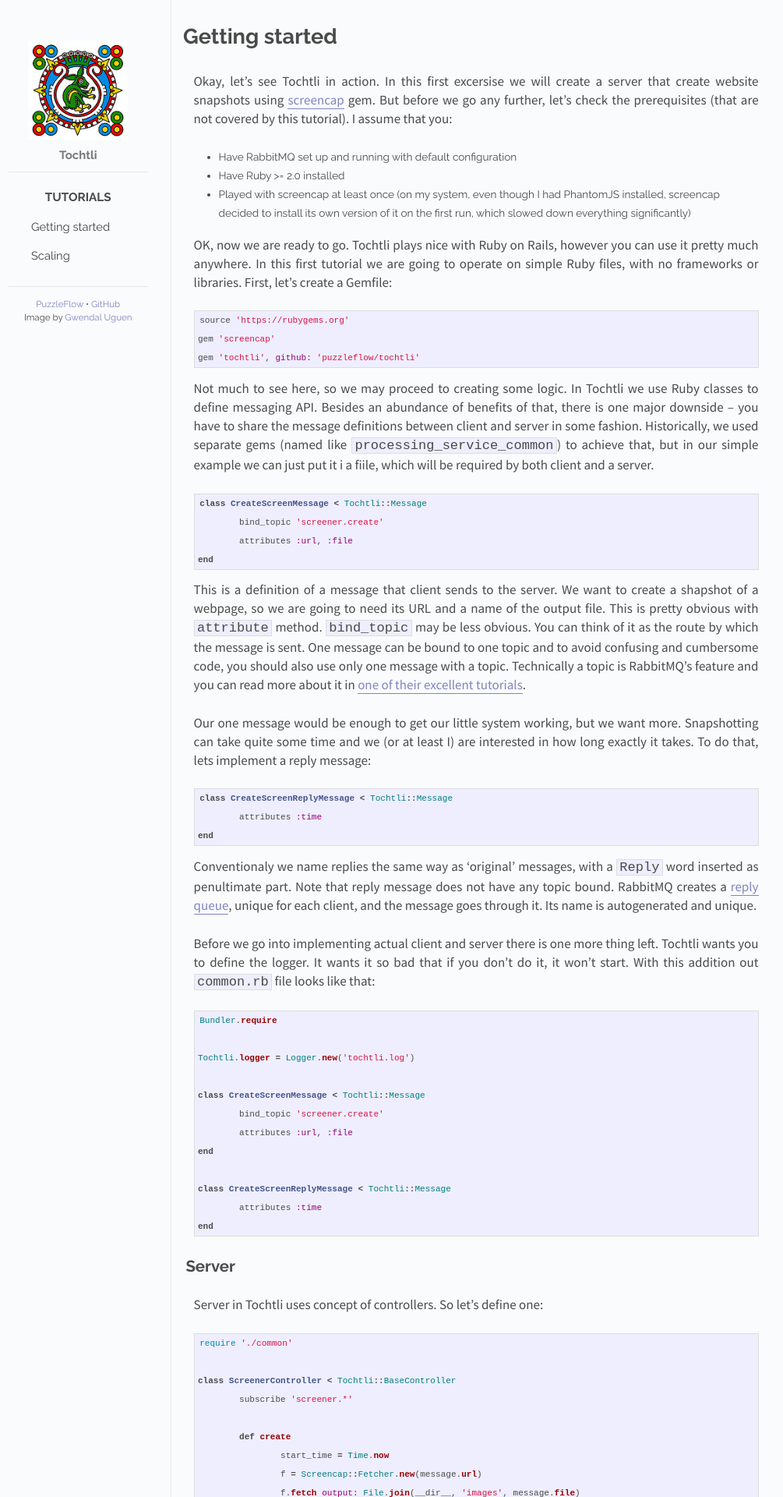
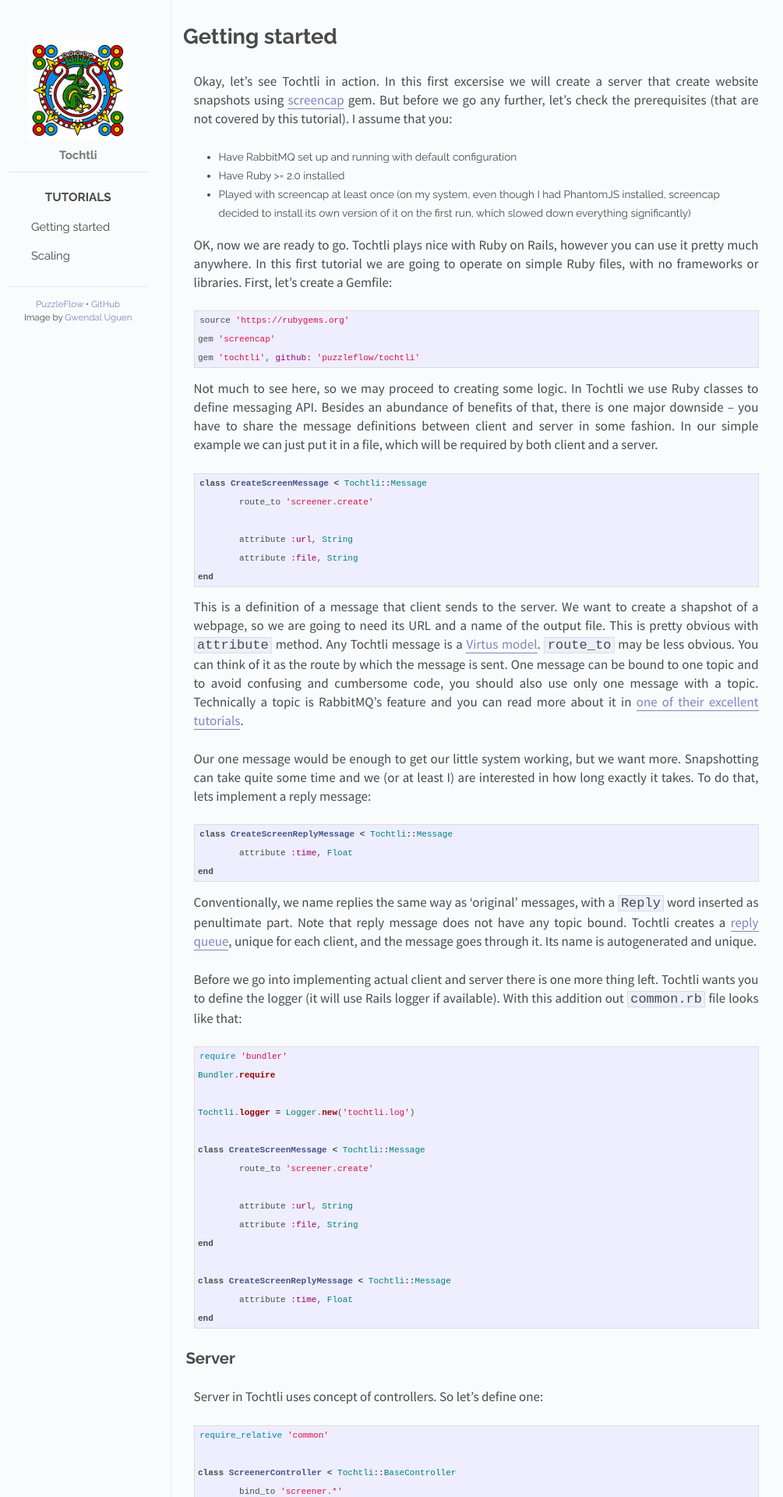
Before and after one commit to PuzzleFlow/tochtli, a Jekyll site: the page built from tutorials/getting-started.md, in a window 1280 px wide. Shown: the top 1920 px of the page at 78% size, without its empty margins (139-1144 px from the left). Built offline with Jekyll 4.4.1, drawn with Linux system fonts in a browser that asks for light colours; Markdown is read by kramdown in place of the engine named in the settings; some of the changed text lies outside the part shown.

Commit message:
API changes included in tutorial code

````diff
--- a/tutorials/getting-started.md
+++ b/tutorials/getting-started.md
@@ -19,41 +19,46 @@ gem 'screencap'
 gem 'tochtli', github: 'puzzleflow/tochtli'
 {% endhighlight %}
 
-Not much to see here, so we may proceed to creating some logic. In Tochtli we use Ruby classes to define messaging API. Besides an abundance of benefits of that, there is one major downside – you have to share the message definitions between client and server in some fashion. Historically, we used separate gems (named like `processing_service_common`) to achieve that, but in our simple example we can just put it i a fiile, which will be required by both client and a server.
+Not much to see here, so we may proceed to creating some logic. In Tochtli we use Ruby classes to define messaging API. Besides an abundance of benefits of that, there is one major downside – you have to share the message definitions between client and server in some fashion. In our simple example we can just put it in a file, which will be required by both client and a server.
 
 {% highlight ruby %}
 class CreateScreenMessage < Tochtli::Message
-	bind_topic 'screener.create'
-	attributes :url, :file
+	route_to 'screener.create'
+
+	attribute :url, String
+	attribute :file, String
 end
 {% endhighlight %}
 
-This is a definition of a message that client sends to the server. We want to create a shapshot of a webpage, so we are going to need its URL and a name of the output file. This is pretty obvious with `attribute` method. `bind_topic` may be less obvious. You can think of it as the route by which the message is sent. One message can be bound to one topic and to avoid confusing and cumbersome code, you should also use only one message with a topic. Technically a topic is RabbitMQ's feature and you can read more about it in [one of their excellent tutorials](https://www.rabbitmq.com/tutorials/tutorial-five-ruby.html).
+This is a definition of a message that client sends to the server. We want to create a shapshot of a webpage, so we are going to need its URL and a name of the output file. This is pretty obvious with `attribute` method. Any Tochtli message is a [Virtus model](https://github.com/solnic/virtus).  `route_to` may be less obvious. You can think of it as the route by which the message is sent. One message can be bound to one topic and to avoid confusing and cumbersome code, you should also use only one message with a topic. Technically a topic is RabbitMQ's feature and you can read more about it in [one of their excellent tutorials](https://www.rabbitmq.com/tutorials/tutorial-five-ruby.html).
 
 Our one message would be enough to get our little system working, but we want more. Snapshotting can take quite some time and we (or at least I) are interested in how long exactly it takes. To do that, lets implement a reply message:
 
 {% highlight ruby %}
 class CreateScreenReplyMessage < Tochtli::Message
-	attributes :time
+	attribute :time, Float
 end
 {% endhighlight %}
 
-Conventionaly we name replies the same way as 'original' messages, with a `Reply` word inserted as penultimate part. Note that reply message does not have any topic bound. RabbitMQ creates a [reply queue](https://www.rabbitmq.com/direct-reply-to.html), unique for each client, and the message goes through it. Its name is autogenerated and unique.
+Conventionally, we name replies the same way as 'original' messages, with a `Reply` word inserted as penultimate part. Note that reply message does not have any topic bound. Tochtli creates a [reply queue](https://www.rabbitmq.com/direct-reply-to.html), unique for each client, and the message goes through it. Its name is autogenerated and unique.
 
-Before we go into implementing actual client and server there is one more thing left. Tochtli wants you to define the logger. It wants it so bad that if you don't do it, it won't start. With this addition out `common.rb` file looks like that:
+Before we go into implementing actual client and server there is one more thing left. Tochtli wants you to define the logger (it will use Rails logger if available). With this addition out `common.rb` file looks like that:
 
 {% highlight ruby %}
+require 'bundler'
 Bundler.require
 
 Tochtli.logger = Logger.new('tochtli.log')
 
 class CreateScreenMessage < Tochtli::Message
-	bind_topic 'screener.create'
-	attributes :url, :file
+	route_to 'screener.create'
+
+	attribute :url, String
+	attribute :file, String
 end
 
 class CreateScreenReplyMessage < Tochtli::Message
-	attributes :time
+	attribute :time, Float
 end
 {% endhighlight %}
 
@@ -62,10 +67,12 @@ end
 Server in Tochtli uses concept of controllers. So let's define one:
 
 {% highlight ruby %}
-require './common'
+require_relative 'common'
 
 class ScreenerController < Tochtli::BaseController
-	subscribe 'screener.*'
+	bind_to 'screener.*'
+
+	on CreateScreenMessage, :create
 
 	def create
 		start_time = Time.now
@@ -77,21 +84,31 @@ class ScreenerController < Tochtli::BaseController
 end
 {% endhighlight %}
 
-So, what's goin on here? First of all, we subscribe the controller to a set of topics with a wildcard. Then we define a method `create` which does its capturing stuff, measures time and sends a reply. Hoopefully the convention here is obvious: a part of the topic matching the wildcard is a method name. And our `CreateScreenMessage` is bound to `screener.create`, so after receiving it, the controller calls the correct method. The received message is available with a accessor named `message`. `reply` comes from `Tochtli::BaseController` and sends our `CreateScreenReplyMessage` instance to reply queue I mentioned above.
+So, what's goin on here? First of all, we bind the controller to a set of topics with a wildcard. Then we define a routing for message `CreateScreenMessage` which is processed by the method `create`. This method does its capturing stuff, measures time and sends a reply. Hopefully, the convention here is obvious: a part of the topic matching the wildcard is a method name. And our `CreateScreenMessage` is routed to `screener.create`, so after receiving it, the controller calls the correct method. The received message is available with a accessor named `message`. `reply` comes from `Tochtli::BaseController` and sends our `CreateScreenReplyMessage` instance to reply queue I mentioned above.
 
-Now, when we run the file with `bundle exec ruby server.rb`... Nothing happens! That's because wee need to start the controller. Tochtli has a `ControllerManager` singleton (I know... but there are reasons) to take care of that.
+Now, when we run the file with `bundle exec ruby server.rb`... Nothing happens! That's because we need to start the controller. `Tochtli::ControllerManager` will help here. At first we need to setup RabbitMQ connection.
 
 {% highlight ruby %}
-Tochtli::ControllerManager.instance.start(ScreenerController)
+Tochtli::ControllerManager.setup
 {% endhighlight %}
 
-After we add this line, we run the file again and... still nothing. That's because a controller is spawned within another thread, the program goes on, reaches the end and terminates before we can do anything. For now let's cheat with a infinite loop. We may take a last (for now) look at our server file and start writing the client.
+See `setup` parameters description for details how to pass your own connection. If no parameters are specified the default `Bunny` connection is used. For tests you can simply use [RABBITMQ_URL environment variable](http://rubybunny.info/articles/connecting.html#the_rabbitmqurl_environment_variable) to specify connection string.
+
+The setup should be done only once. After connection is made you can start all loaded controllers (`start` method accepts the list of controller classes that should be started instead of all preloaded controllers).
 
 {% highlight ruby %}
-require './common'
+Tochtli::ControllerManager.start
+{% endhighlight %}
+
+After we add this line, we run the file again and... still nothing. That's because a controller is spawned within another thread, the program goes on, reaches the end and terminates before we can do anything. For now let's cheat with a infinite sleep. We may take a last (for now) look at our server file and start writing the client.
+
+{% highlight ruby %}
+require_relative 'common'
 
 class ScreenerController < Tochtli::BaseController
-	subscribe 'screener.*'
+	bind 'screener.*'
+
+	on CreateScreenMessage, :create
 
 	def create
 		start_time = Time.now
@@ -102,9 +119,14 @@ class ScreenerController < Tochtli::BaseController
 	end
 end
 
-Tochtli::ControllerManager.instance.start(ScreenerController)
+Tochtli::ControllerManager.setup
+Tochtli::ControllerManager.start
 
-loop {}
+trap('SIGINT') { exit }
+at_exit { Tochtli::ControllerManager.stop }
+
+puts 'Press Ctrl-C to stop worker...'
+sleep
 {% endhighlight %}
 
 
@@ -113,7 +135,7 @@ loop {}
 Writing client is really simple. So let's get to the code right away:
 
 {% highlight ruby %}
-require './common'
+require_relative 'common'
 
 class ScreenerClient < Tochtli::BaseClient
 	def create_screen(url, file_name)
@@ -128,26 +150,27 @@ Not much magic here. The `publish` method comes from `Tochtli::BaseClient` and i
 
 That's actually not true.
 
-Even though there was no result in the console, a lot of things happened. First of all, check the `images` directory. If there were no network problems, the file with screenshot shooul be there. Then, have a look inside the log file we defined in our first steps.
+Even though there was no result in the console, a lot of things happened. First of all, check the `images` directory. If there were no network problems, the file with screenshot should be there. Then, have a look inside the log file we defined in our first steps.
 
 ```
-D, [2015-06-09T17:11:38.878759 #22132] DEBUG -- : [2015-06-09 17:11:38 +0200 AMQP] Publishing message 9e148924-d02e-418c-a1cd-b87f05fd265d to screener.create
-D, [2015-06-09T17:11:38.983412 #4566] DEBUG -- :
+I, [2015-08-04T15:22:14.377184 #60562]  INFO -- SERVER: Starting ScreenerController...
+D, [2015-08-04T15:22:17.503833 #60567] DEBUG -- CLIENT: [2015-08-04 15:22:17 +0200 AMQP] Publishing message 62b59db2-49e9-433a-abcd-6964a36899e7 to screener.create
+D, [2015-08-04T15:22:17.510678 #60562] DEBUG -- SERVER:
 
-AMQP Message CreateScreenMessage at 2015-06-09 17:11:38 +0200
-D, [2015-06-09T17:11:39.083386 #4566] DEBUG -- : Processing by ScreenerController#create [Thread: 70100321457120]
-D, [2015-06-09T17:11:39.183507 #4566] DEBUG -- : 	Message: {:url=>"http://google.com", :file=>"google.png"}.
-D, [2015-06-09T17:11:39.283633 #4566] DEBUG -- : 	Properties: {:content_type=>"application/json", :delivery_mode=>2, :priority=>0, :reply_to=>"amq.gen-Eo6u-Bcz9ultMgiy8C7-qA", :message_id=>"9e148924-d02e-418c-a1cd-b87f05fd265d", :timestamp=>2015-06-09 17:11:38 +0200, :type=>"create_screen_message"}.
-D, [2015-06-09T17:11:39.383713 #4566] DEBUG -- : 	Delivery info: exchange: puzzleflow.services, routing_key: screener.create.
-D, [2015-06-09T17:11:40.686812 #4566] DEBUG -- : 	Sending  replay on 9e148924-d02e-418c-a1cd-b87f05fd265d to amq.gen-Eo6u-Bcz9ultMgiy8C7-qA: #<CreateScreenReplyMessage:0x007f83018a3a50 @excess_attributes={}, @time=1.202898356, @properties=nil, @id="54e6ec10-4b85-402d-ae3c-011b2a333543">.
-D, [2015-06-09T17:11:41.087204 #4566] DEBUG -- : Message 9e148924-d02e-418c-a1cd-b87f05fd265d processed in 2103.8ms.
-E, [2015-06-09T17:11:42.088429 #4566] ERROR -- : Message 54e6ec10-4b85-402d-ae3c-011b2a333543 dropped: NO_ROUTE [312]
+AMQP Message CreateScreenMessage at 2015-08-04 15:22:17 +0200
+D, [2015-08-04T15:22:17.510738 #60562] DEBUG -- SERVER: Processing by ScreenerController#create [Thread: 70228789879900]
+D, [2015-08-04T15:22:17.510825 #60562] DEBUG -- SERVER: 	Message: {:url=>"http://dilbert:15672/#/queues", :file=>"rabbitmq.png"}.
+D, [2015-08-04T15:22:17.510876 #60562] DEBUG -- SERVER: 	Properties: {:content_type=>"application/json", :delivery_mode=>2, :priority=>0, :reply_to=>"amq.gen--xh3k8w7UkgxlmUOjtPnyQ", :message_id=>"62b59db2-49e9-433a-abcd-6964a36899e7", :timestamp=>2015-08-04 15:22:17 +0200, :type=>"create_screen_message"}.
+D, [2015-08-04T15:22:17.510936 #60562] DEBUG -- SERVER: 	Delivery info: exchange: puzzleflow.services, routing_key: screener.create.
+D, [2015-08-04T15:22:29.032863 #60562] DEBUG -- SERVER: 	Sending  reply on 62b59db2-49e9-433a-abcd-6964a36899e7 to amq.gen--xh3k8w7UkgxlmUOjtPnyQ: #<CreateScreenReplyMessage:0x007fbed42141f8 @time=11.520917, @properties=nil, @id="964f407f-a57e-41a2-86f8-40ed9ccf5d40", @extra_attributes={}>.
+D, [2015-08-04T15:22:29.036243 #60562] DEBUG -- SERVER: Message 62b59db2-49e9-433a-abcd-6964a36899e7 processed in 11525.6ms.
+D, [2015-08-04T15:22:29.036788 #60562] DEBUG -- SERVER: Reply on message 62b59db2-49e9-433a-abcd-6964a36899e7 dropped: NO_ROUTE [312]
+I, [2015-08-04T15:22:46.767049 #60562]  INFO -- SERVER: Stopping ScreenerController...
 ```
 
-Let me explain what we are looking at. The first two lines (above empty ones) are from the client. It published a message to the correct topic (`screener.create`) and terminated. Publishing is asynchronous so it did not wait for anything. But the server received the message and processed it. It even tried to send a reply that everything is correct, but failed to deliver it because of `NO_ROUTE` error.
+Let me explain what we are looking at. The second line is from the client. It published a message to the correct topic (`screener.create`) and terminated. Publishing is asynchronous so it did not wait for anything. But the server received the message and processed it. It even tried to send a reply that everything is correct, but failed to deliver it because of `NO_ROUTE` error (transient client reply queue has been already deleted).
 
 Our next task is to maintain the reply queue and use the time from the response to do anything (like, print it on STDOUT). First we want to hold the main program thread until the response comes and only then exit (and `sleep 10` at the end of the file is not a solution). The Tochtli-way of doing it is to use the handler. Normally, handlers are asynchronous and you would have to meddle with condition variables and mutexes. Fortunately there is a simpler way. Enter `SyncMessageHandler`:
-
 
 {% highlight ruby %}
 def create_screen(url, file_name)
@@ -162,3 +185,4 @@ end
 You probably already see what I did there. We create a new `SyncMessageHandler` and upon sending the message bind it to it. Then with `handler.wait!(timeout)` we block the thread until message arrival. If it does not happen withing specified number of seconds, an exception is raised. After receiving the response, we may access it via `handler.reply` and write our elapsed time to the console.
 
 Et voilà! We have completed our RPC webpage capturing system. Now let's learn [how to scale it]({{ site.baseurl }}/tutorials/scaling.html).
+You can find the client and server code in [the first tochtli example](https://github.com/PuzzleFlow/tochtli/tree/master/examples/01-screencap-service).
````
